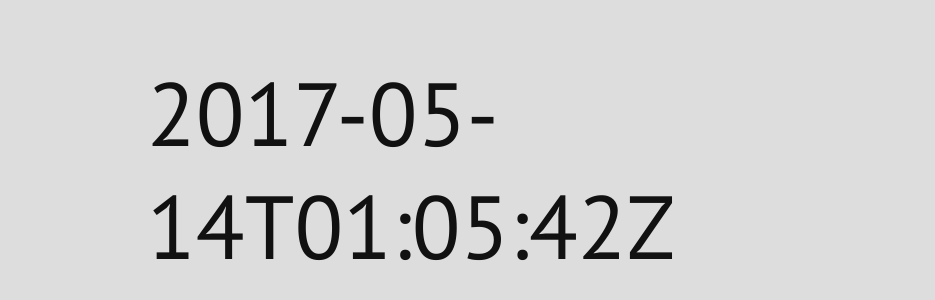
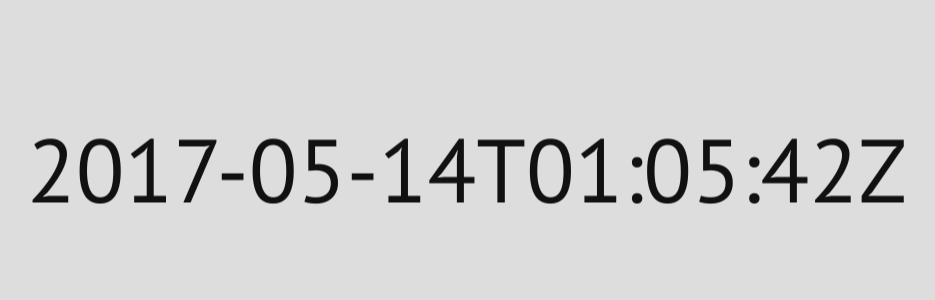
Before and after one commit to mlc/iso8601.date, a plain HTML site: page index.html in a window 1280 px wide. Shown: the part 230-530 px from the top of the page, without its empty margins (173-1108 px from the left). Drawn offline with Linux system fonts and the light colour scheme.

Commit message:
redo horiz centering for chrome compat

```diff
--- a/index.html
+++ b/index.html
@@ -27,8 +27,9 @@
       #date {
         position: absolute;
         top: 50%;
-        left: 50%;
-        transform: translate(-50%, -50%);
+        width: 100%;
+        transform: translate(0%, -50%);
+        text-align: center;
         font-size: 7vw;
       }
     </style>
```
